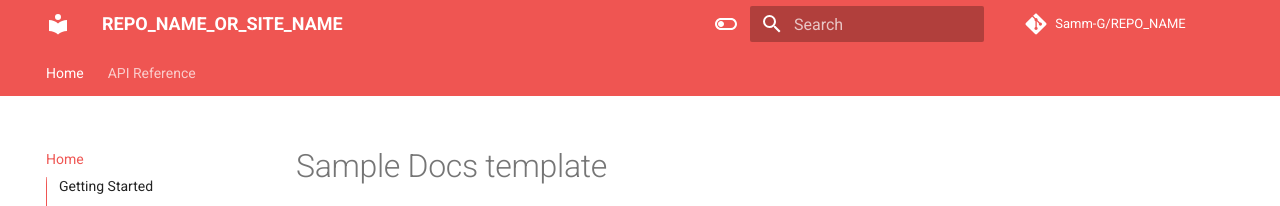
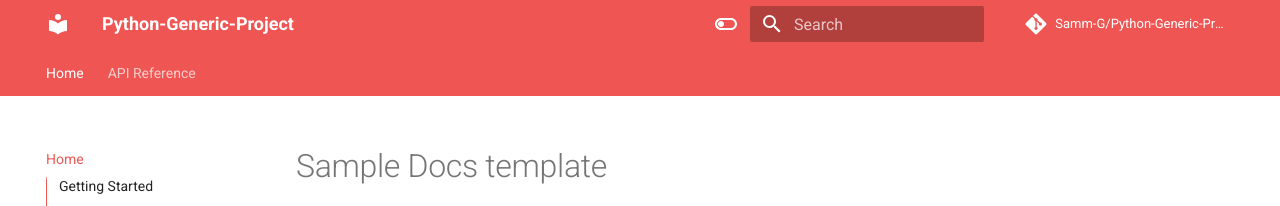
Before and after one commit to Samm-G/Python-Generic-Projects-Template, an MkDocs documentation site: the page built from docs/index.md, in a window 1280 px wide. Shown: the top 206 px of the page. Built offline with MkDocs 1.6.1 and Material for MkDocs 9.7.7, drawn with Linux system fonts in a browser that asks for light colours; comment, search, counter and statistics services are not loaded.

Commit message:
GH Pages, project name changed

```diff
--- a/mkdocs.yml
+++ b/mkdocs.yml
@@ -1,5 +1,5 @@
 # Project information
-site_name: REPO_NAME_OR_SITE_NAME
+site_name: Python-Generic-Project
 # defeine TOC or order of website-
 nav:
   - Home: index.md
@@ -10,8 +10,8 @@ site_description: >-
   DESCRIPTION
 
 # Repository
-repo_name: Samm-G/REPO_NAME
-repo_url: https://github.com/Samm-G/REPO_NAME
+repo_name: Samm-G/Python-Generic-Project-Template
+repo_url: https://github.com/Samm-G/Python-Generic-Projects-Template
 
 # Configuration
 theme:
```
